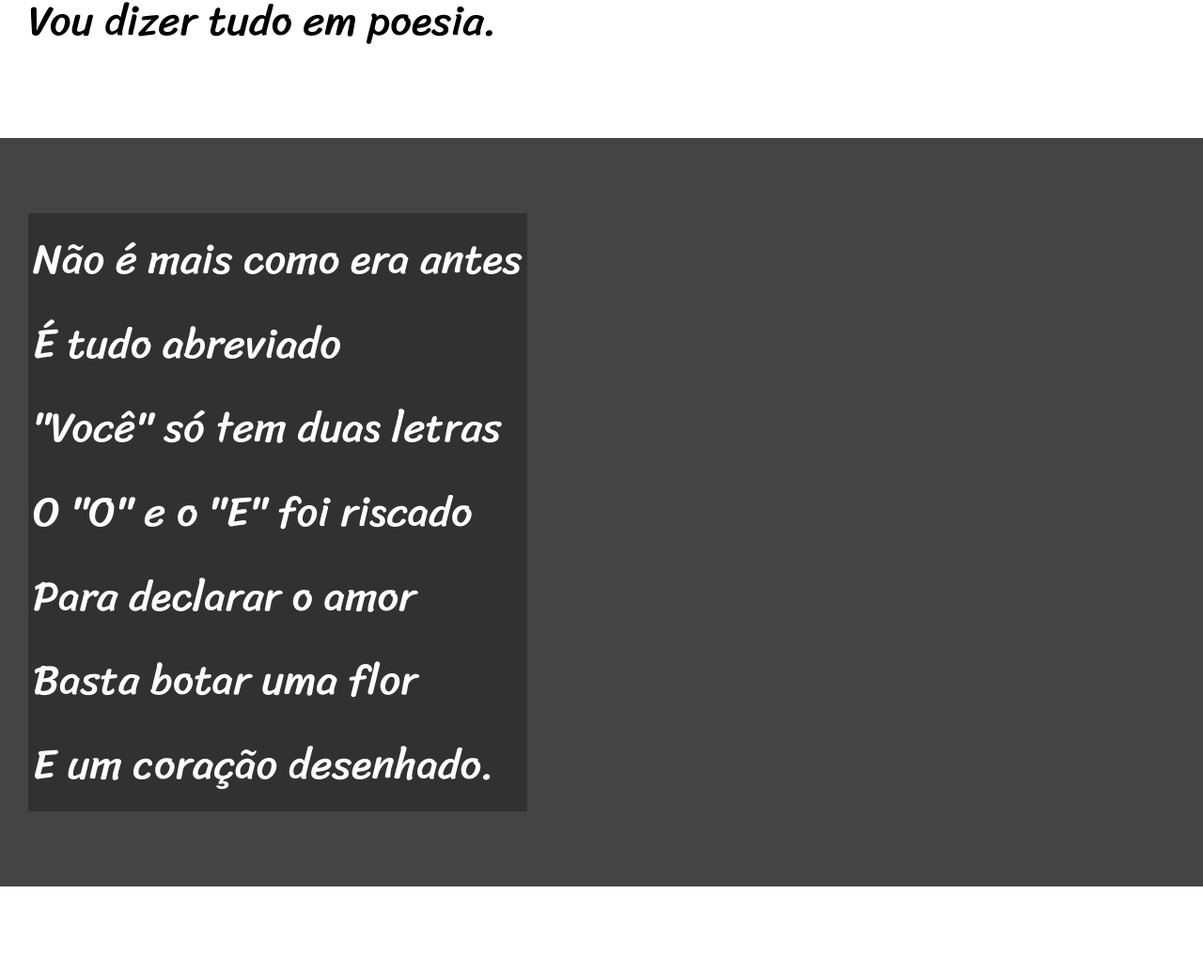
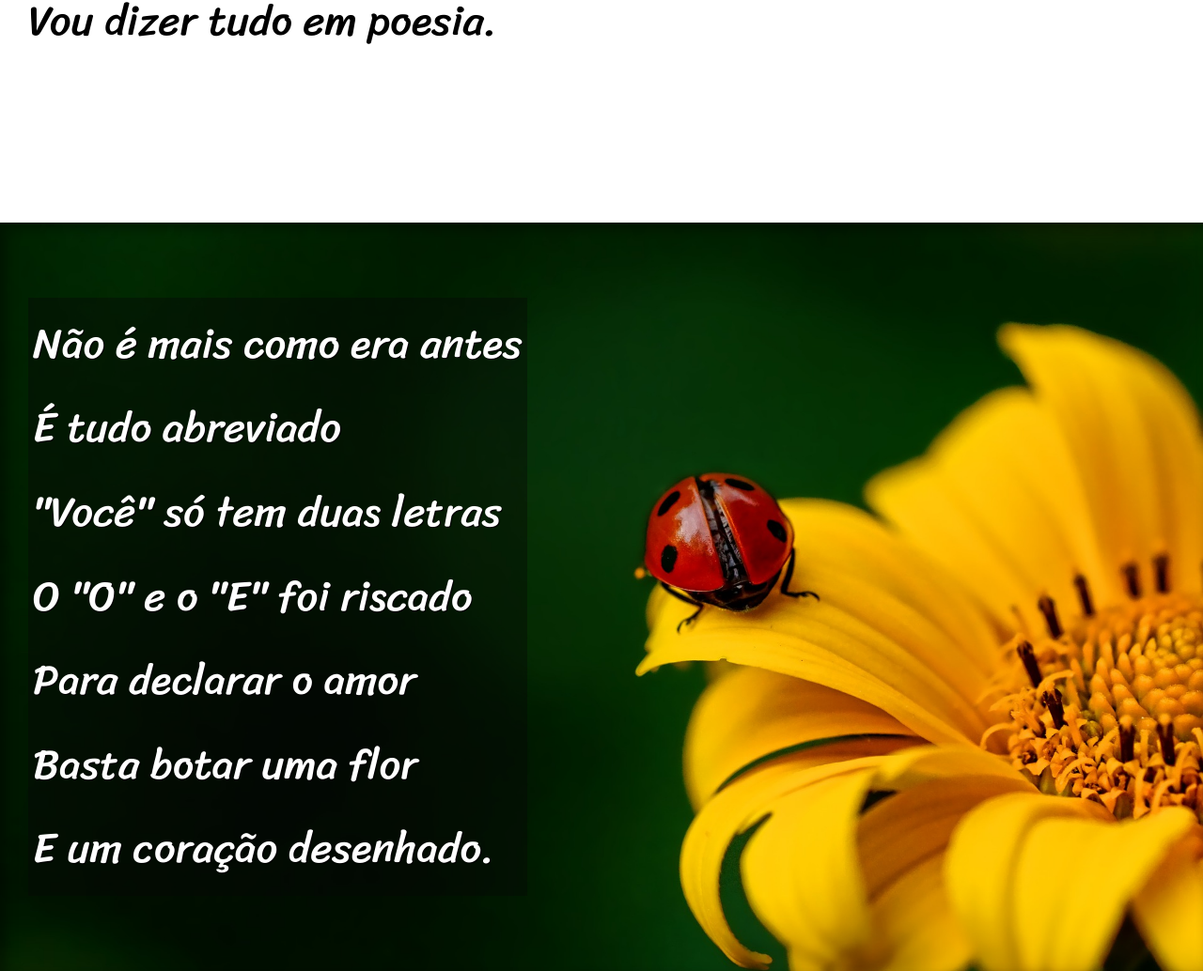
Before and after one commit to fjunior79/html-css, a plain HTML site: page desafios/d012/index.html in a window 1280 px wide. Shown: the part 900-1934 px from the top of the page at 94% size. Drawn offline with Linux system fonts and the light colour scheme.

Commit message:
atualização do desafio 012

```diff
--- a/desafios/d012/estilo/style.css
+++ b/desafios/d012/estilo/style.css
@@ -57,6 +57,10 @@ section {
     font-size: 3.5vw;
 }
 
+section > p {
+    padding-bottom: 2em;
+}
+
 section.normal {
     background-color: white;
     color: black;
@@ -65,12 +69,25 @@ section.normal {
 section.imagem {
     background-color: rgb(68, 68, 68);
     color: white;
+    box-shadow: inset 6px 6px 13px 0px rgba(0, 0, 0, 0.403);
+    background-size: cover;
+    background-attachment: fixed;
 }
 
 section.imagem > p {
     display: inline-block;
     padding: 5px;
-    background-color: rgb(49, 49, 49);
+    background-color: rgba(6, 6, 6, 0.388);
+    text-shadow: 1px 1px 0px black;
+}
+
+section#img01 {
+    background-image: url('../imagens/background001.jpg');
+    background-position: right center;
+}
+
+section#img02 {
+    background-image: url('../imagens/background002.jpg');
 }
 
 footer {
@@ -79,3 +96,7 @@ footer {
     text-align: center;
     padding: 5px;
 }
+
+footer a:hover {
+    color: rgb(108, 108, 250);
+}
--- a/desafios/d012/index.html
+++ b/desafios/d012/index.html
@@ -24,7 +24,7 @@
         </p>
     </section>
 
-    <section class="imagem">
+    <section class="imagem" id="img01">
         <p>
             Não é mais como era antes <br>
             É tudo abreviado <br>
@@ -58,7 +58,7 @@
         </p>
     </section>
 
-    <section class="imagem">
+    <section class="imagem" id="img02">
         <p>
             Tenho saudade das cartas <br>
             Escritas com a própria mão <br>
```
